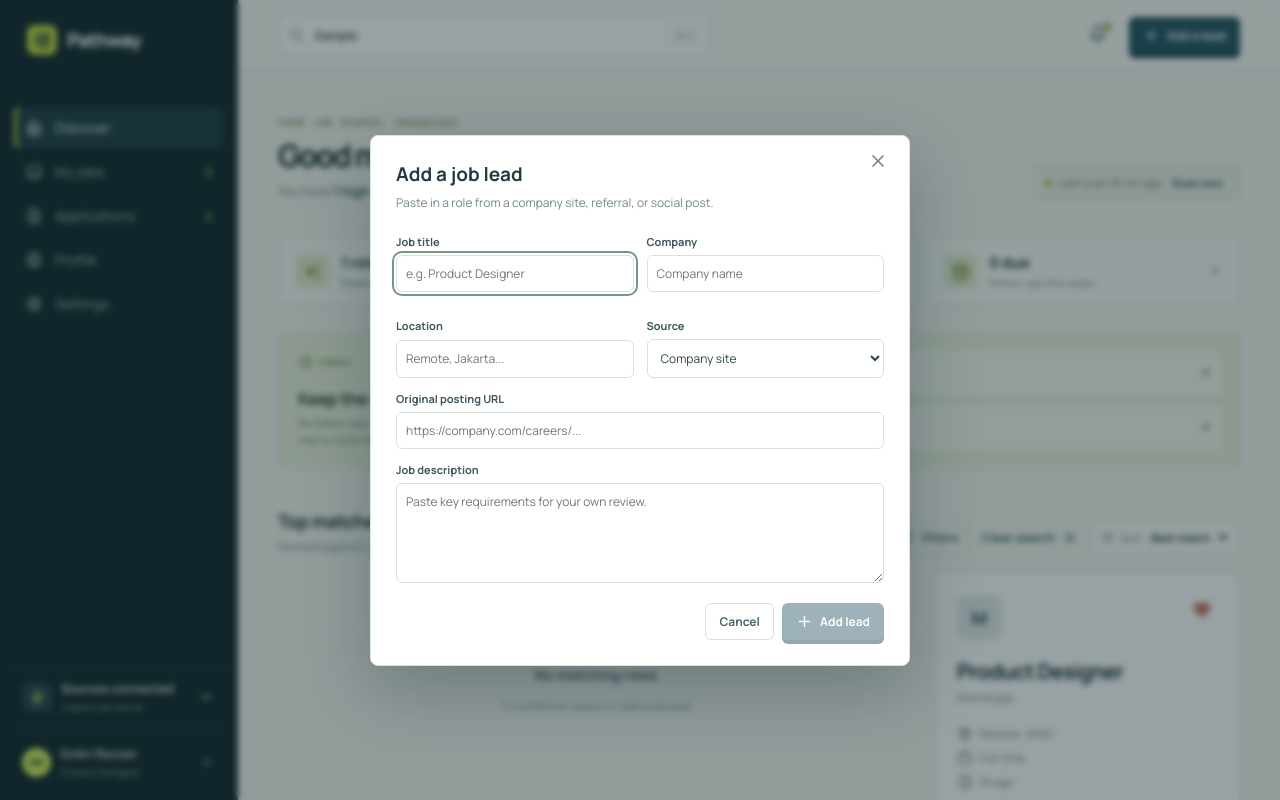
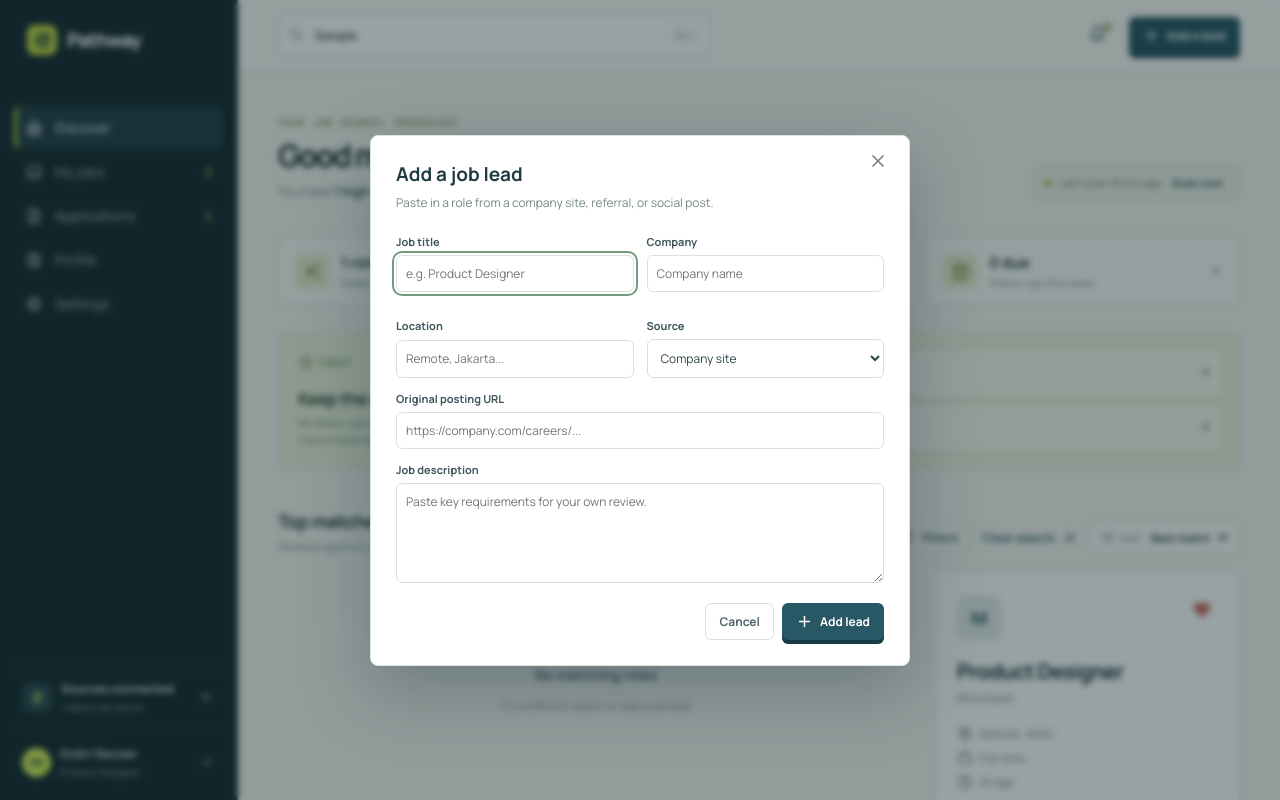
Before and after one commit to dzikrirazzan/job-finder, a React (Vite) app: page / in a window 1280 px wide. Both pictures are taken after typing "Sample" into the empty fields and a click on the button "Add a lead". Shown: the top 800 px of the page. Built offline with nearby package versions, Linux system fonts and the light colour scheme.

Commit message:
fix: validate job lead details before saving

```diff
--- a/src/App.jsx
+++ b/src/App.jsx
@@ -831,7 +831,10 @@ function Toggle({ title, sub, checked, onChange }) {
 }
 function LeadModal({ close, add }) {
   const [form, setForm] = useState({ title: "", company: "", location: "", source: "Company site", type: "Full-time", salary: "Not listed", url: "", description: "" });
+  const [attempted, setAttempted] = useState(false);
   const change = (e) => setForm({ ...form, [e.target.name]: e.target.value });
+  const validUrl = !form.url || /^https?:\/\/.+/.test(form.url);
+  const valid = form.title.trim() && form.company.trim() && form.location.trim() && validUrl;
   return (
     <Modal title="Add a job lead" sub="Paste in a role from a company site, referral, or social post." close={close}>
       <div className="form-grid">
@@ -856,7 +859,7 @@ function LeadModal({ close, add }) {
         </Field>
       </div>
       <Field label="Original posting URL">
-        <input name="url" type="url" value={form.url} onChange={change} placeholder="https://company.com/careers/..." />
+        <input name="url" type="url" value={form.url} onChange={change} placeholder="https://company.com/careers/..." aria-invalid={attempted && !validUrl} />
       </Field>
       <Field label="Job description">
         <textarea name="description" value={form.description} onChange={change} placeholder="Paste key requirements for your own review." />
@@ -865,7 +868,8 @@ function LeadModal({ close, add }) {
         <button className="secondary" onClick={close}>
           Cancel
         </button>
-        <button className="primary" disabled={!form.title || !form.company} onClick={() => add(form)}>
+        {attempted && !valid && <span className="form-error">Add a title, company, location, and a valid URL.</span>}
+        <button className="primary" onClick={() => { setAttempted(true); if (valid) add(form); }}>
           <IconPlus size={17} />
           Add lead
         </button>
--- a/src/index.css
+++ b/src/index.css
@@ -1652,6 +1652,16 @@ textarea:focus-visible {
   background: #f1f5f1;
   border-radius: 5px;
 }
+.form-error {
+  margin-right: auto;
+  color: #a75d52;
+  font-size: 10px;
+  line-height: 1.3;
+}
+.field input[aria-invalid="true"] {
+  border-color: #c88378;
+  background: #fff8f6;
+}
 @media (max-width: 640px) {
   .sort-control span { display: none; }
   .sort-control { padding: 7px; }
```
